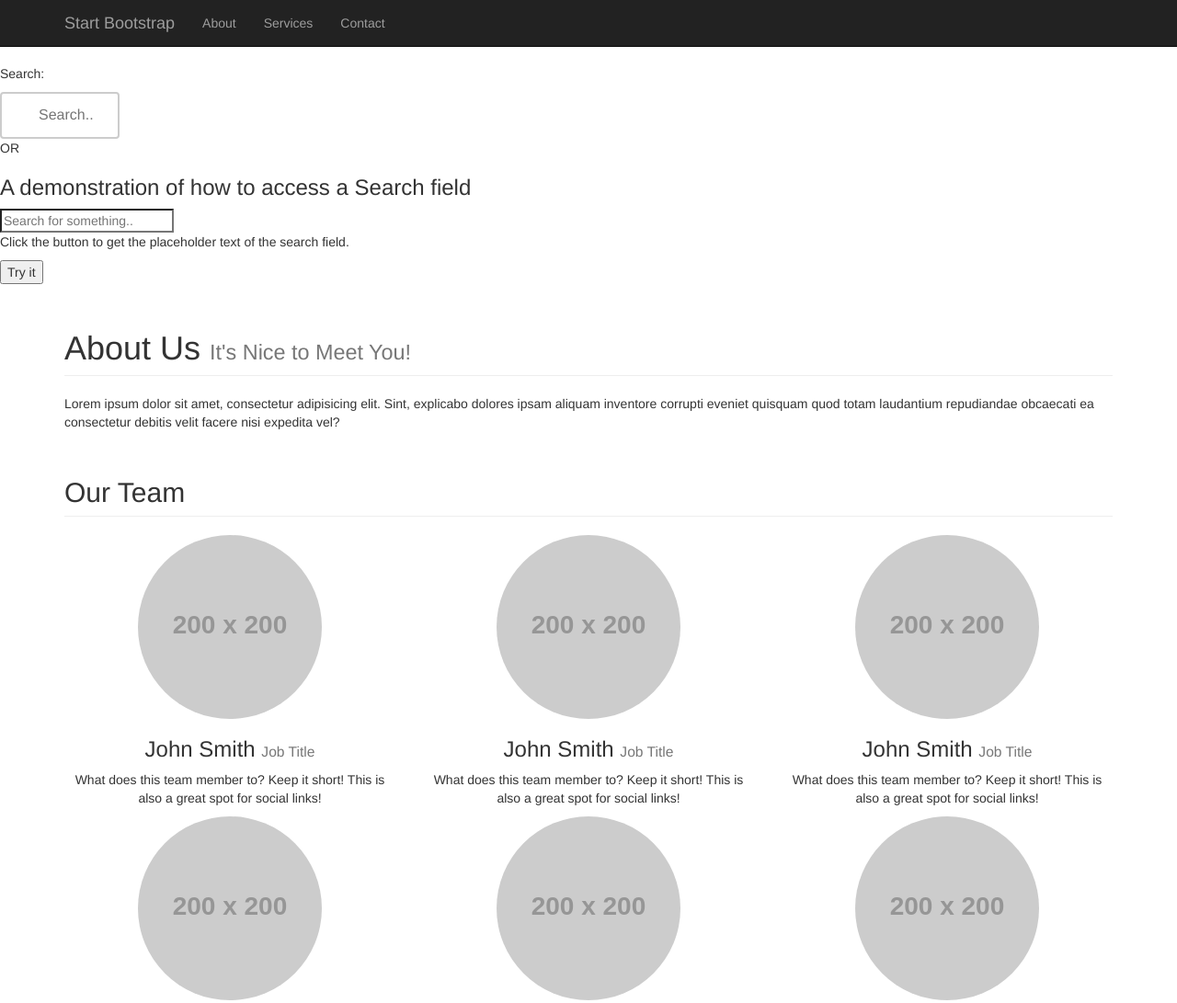
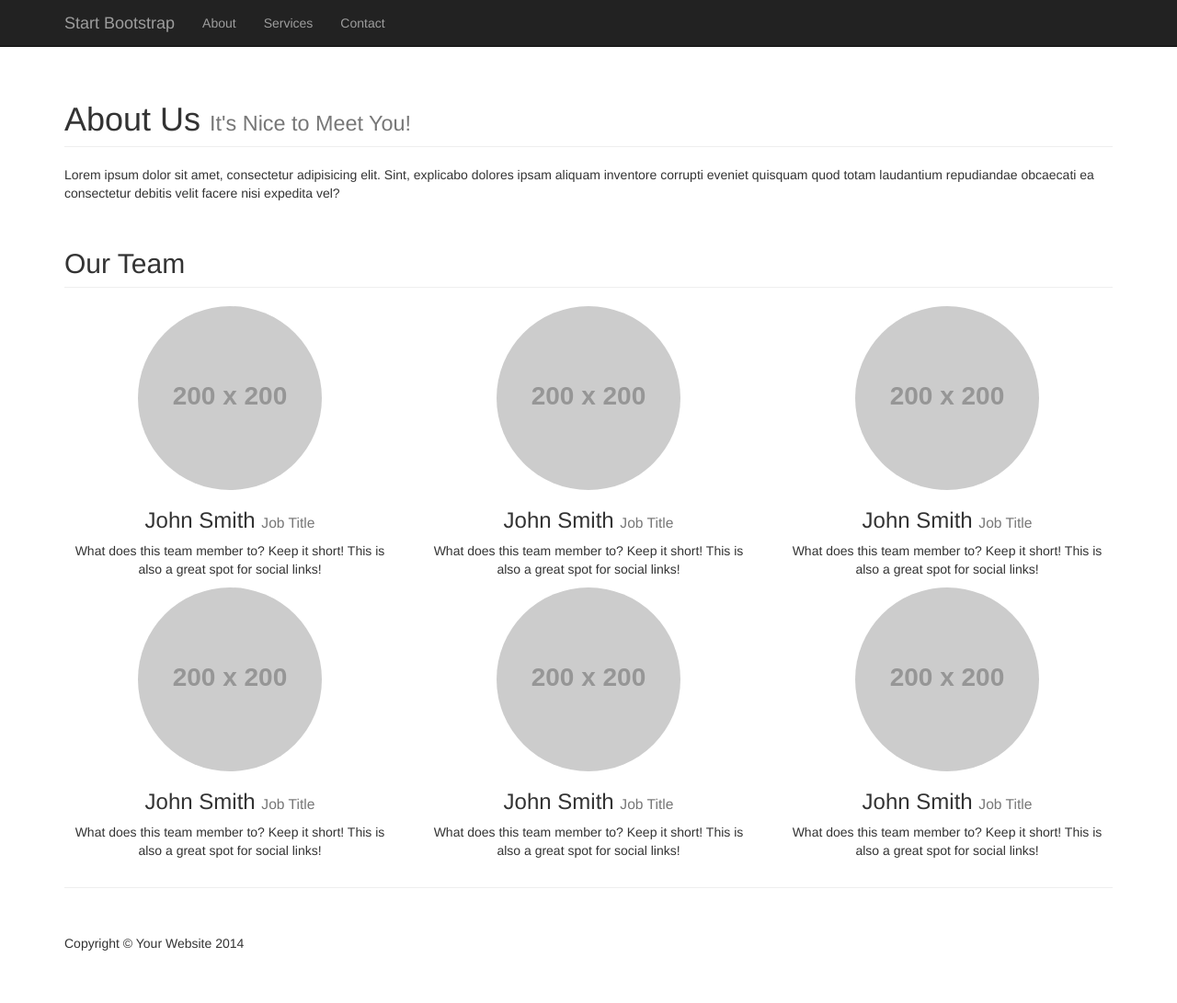
Before and after one commit to CarlosMSFerreira/teste1, a plain HTML site: page index.html in a window 1280 px wide. Shown: the top 1091 px of the page at 92% size. Drawn offline with Linux system fonts and the light colour scheme; placeholder pictures from the web are drawn by us.

Commit message:
atualização 2

```diff
--- a/index.html
+++ b/index.html
@@ -24,7 +24,7 @@
         <script src="https://oss.maxcdn.com/libs/respond.js/1.4.2/respond.min.js"></script>
     <![endif]-->
 
-
+<!--
 	<style>
 	input[type=text] {
 		width: 130px;
@@ -44,12 +44,21 @@
 	input[type=text]:focus {
     width: 100%;
 	}
-</style>
+</style> -->
+
+	<script type="text/javascript">
+  (function(w,d,t,u,n,s,e){w['SwiftypeObject']=n;w[n]=w[n]||function(){
+  (w[n].q=w[n].q||[]).push(arguments);};s=d.createElement(t);
+  e=d.getElementsByTagName(t)[0];s.async=1;s.src=u;e.parentNode.insertBefore(s,e);
+  })(window,document,'script','//s.swiftypecdn.com/install/v2/st.js','_st');
+
+  _st('install','anzoixNNeyUbBwkJ6oXs','2.0.0');
+</script>
 
 </head>
 
 <body>
-
+<!--
 <p>Search:</p>
 <form>
   <input type="text" name="search" placeholder="Search..">
@@ -67,6 +76,7 @@ function myFunction() {
     document.getElementById("demo").innerHTML = x;
 }
 </script>
+-->
 
     <!-- Navigation -->
     <nav class="navbar navbar-inverse navbar-fixed-top" role="navigation">
```
